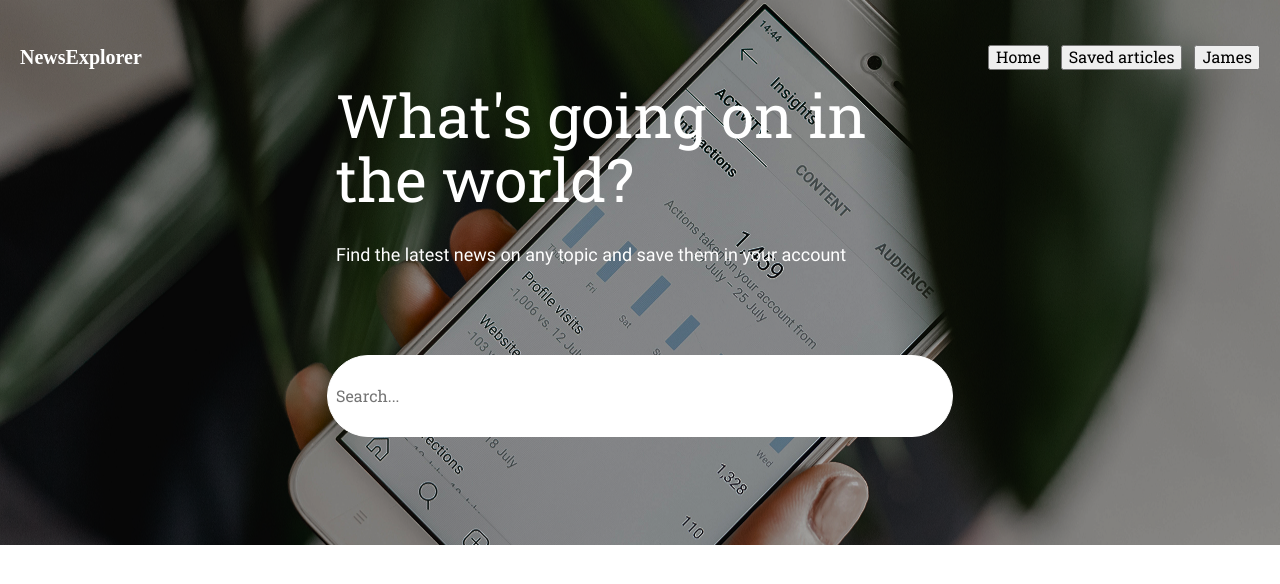
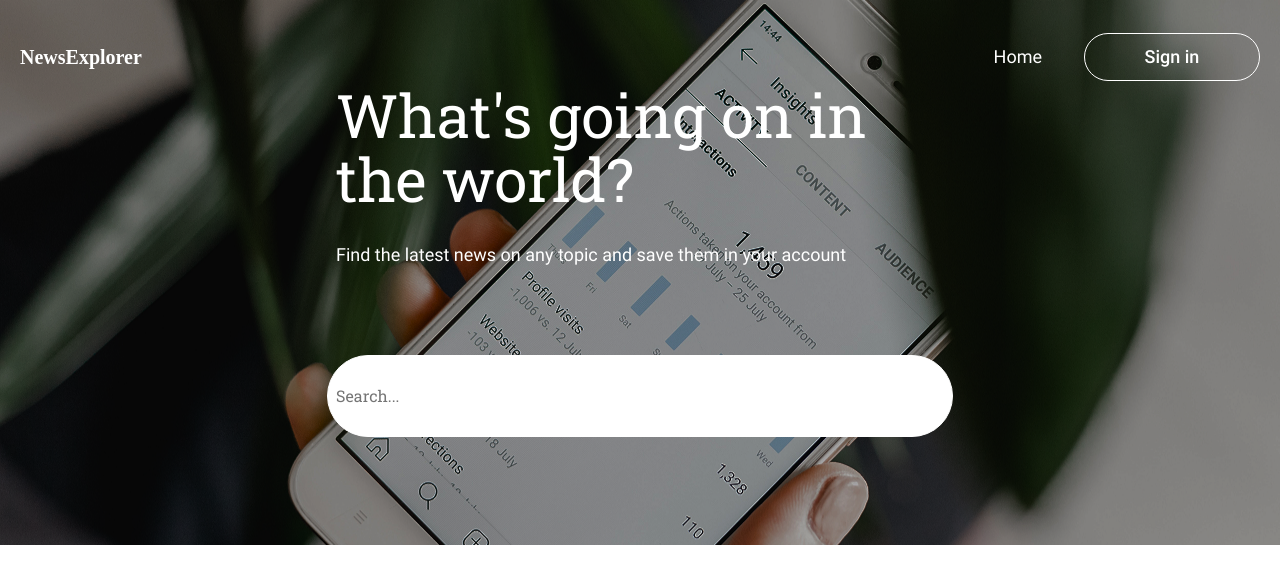
Before and after one commit to JFuton847/News-Explorer, a React (Vite) app: page / in a window 1280 px wide. Shown: the top 584 px of the page. Built offline with nearby package versions, Linux system fonts and the light colour scheme; a web font is replaced by a local one.

Commit message:
continue styling header buttons

```diff
--- a/src/components/App/App.jsx
+++ b/src/components/App/App.jsx
@@ -19,9 +19,8 @@ function App() {
           <div className="header__container">
             <h1 className="header__header-name">NewsExplorer</h1>
             <div className="header__user-container">
-              <button>Home</button>
-              <button>Saved articles</button>
-              <button>James</button>
+              <button className="header__home-button">Home</button>
+              <button className="header__login-button">Sign in</button>
             </div>
           </div>
           <h2 className="header__header-text">What's going on in the world?</h2>
--- a/src/components/Header/header.css
+++ b/src/components/Header/header.css
@@ -17,7 +17,7 @@
   margin-left: auto;
   display: flex;
   align-items: center;
-  gap: 12px;
+  gap: 42px;
 }
 
 .header__header-name {
@@ -25,6 +25,33 @@
   font-weight: 700;
   font-size: 20px;
   line-height: 24px;
+}
+
+.header__home-button {
+  background: none;
+  color: white;
+  border: none;
+  font-size: 18px;
+  line-height: 24px;
+  font-family: "Roboto", serif;
+  cursor: pointer;
+  padding: 0;
+}
+
+.header__login-button {
+  background-color: transparent;
+  border: 1px solid white;
+  border-radius: 100px;
+  color: white;
+  padding: 8px 20px;
+  font-size: 18px;
+  line-height: 24px;
+  font-family: "Roboto", serif;
+  font-weight: 500;
+  cursor: pointer;
+  transition: all 0.3s ease;
+  width: 176px;
+  height: 48px;
 }
 
 .header__header-text {
```
